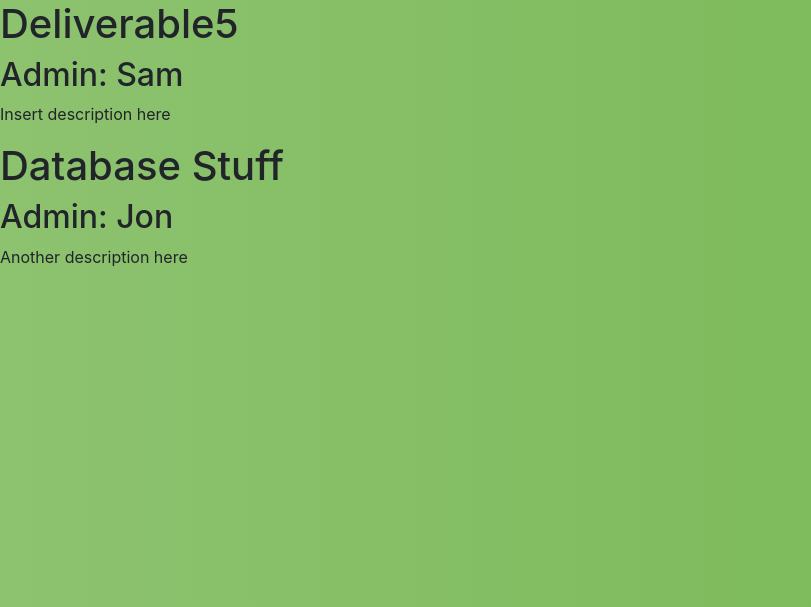
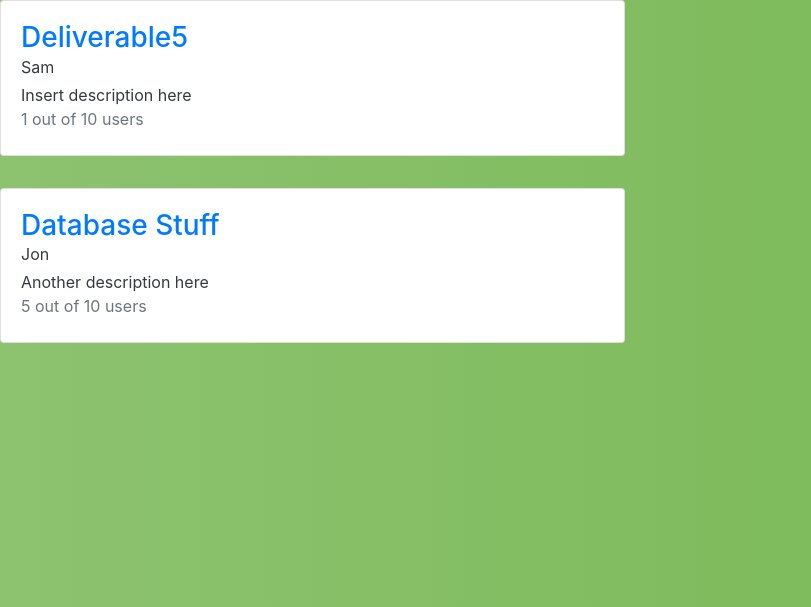
Before and after one commit to iamjaypatel/TeamBuilder-SWE, a Django app: page /projects/ in a window 1280 px wide. Shown: the part 58-665 px from the top of the page, without its empty margins (0-811 px from the left). Run offline with Django 3.2, Linux system fonts and the light colour scheme; some libraries are stand-ins or nearby versions.

Commit message:
Better design of projects page
Adds formatting to the projects page, still running off of dummy data. Links in project titles not yet active.

```diff
--- a/python/TeamBuilder/projects/templates/projects/projhome.html
+++ b/python/TeamBuilder/projects/templates/projects/projhome.html
@@ -1,9 +1,25 @@
 {% extends "login/base.html" %}
 
 {% block body %}
+
+    <head>
+        <title>Teambuilder - Projects</title>
+    </head>
+
     {% for post in posts %}
-        <h1>{{ post.projectName }}</h1>
-        <h2>Admin: {{ post.projectAdmin}}</h2>
-        <p>{{ post.descr }}</p>
+        <div class="row mb-2">
+            <div class="col-md-6">
+                <div class="card flex-md-row mb-4 box-shadow bg-muted h-md-250">
+                    <div class="card-body d-flex flex-column align-items-start">
+                        <h3 class="mb-0">
+                            <a class="text-primary" href={{ post.ProjectID }}>{{ post.projectName }}</a>
+                        </h3>
+                        <div class="mb-1 text-dark">{{ post.projectAdmin }}</div>
+                        <p class="card-text text-dark mb-auto">{{ post.descr }}</p>
+                        <div class="mb-1 text-muted">{{ post.spaceTaken }} out of {{ post.maxCap }} users</div>
+                    </div>
+                </div>
+            </div>
+        </div>
     {% endfor %}
 {% endblock body %}
```
